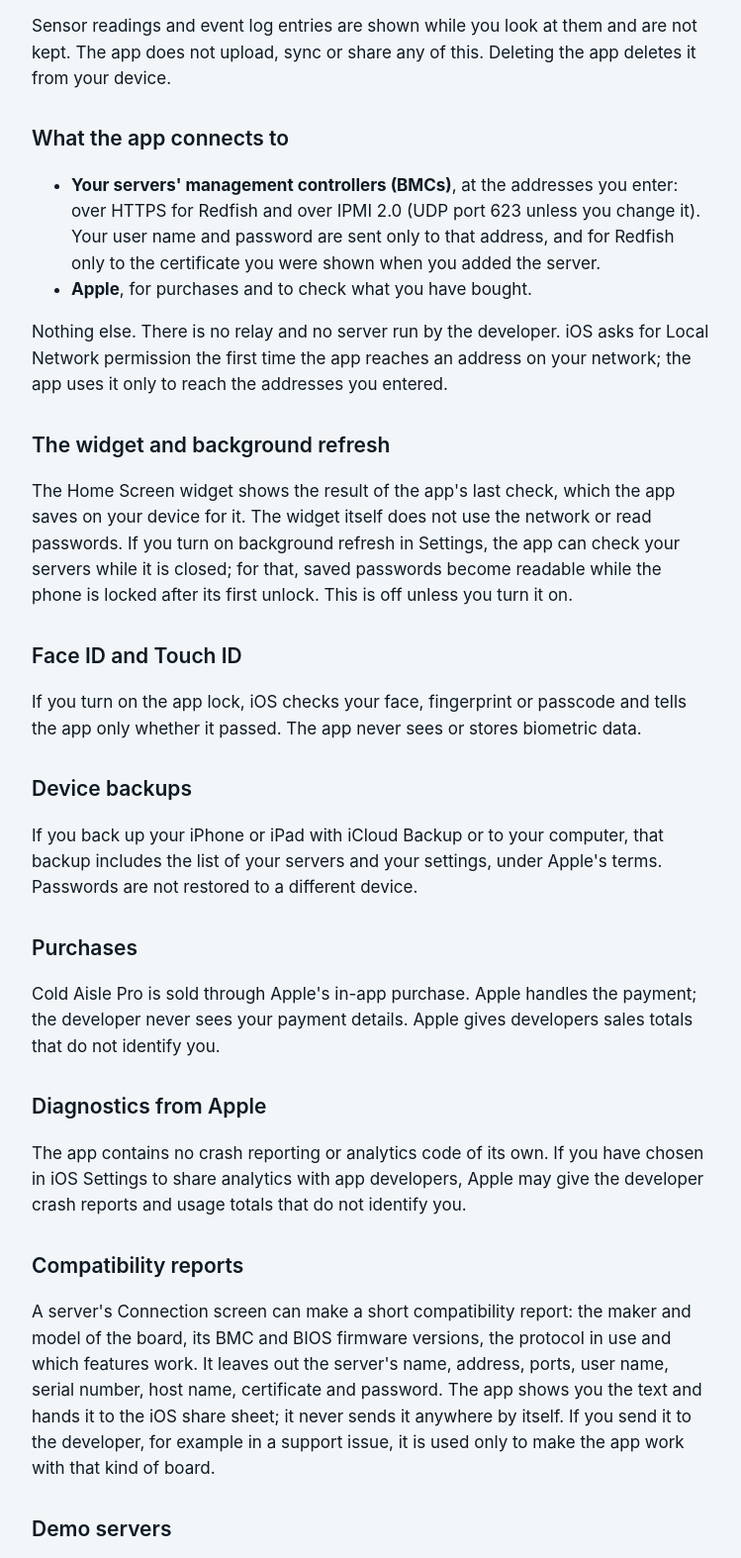
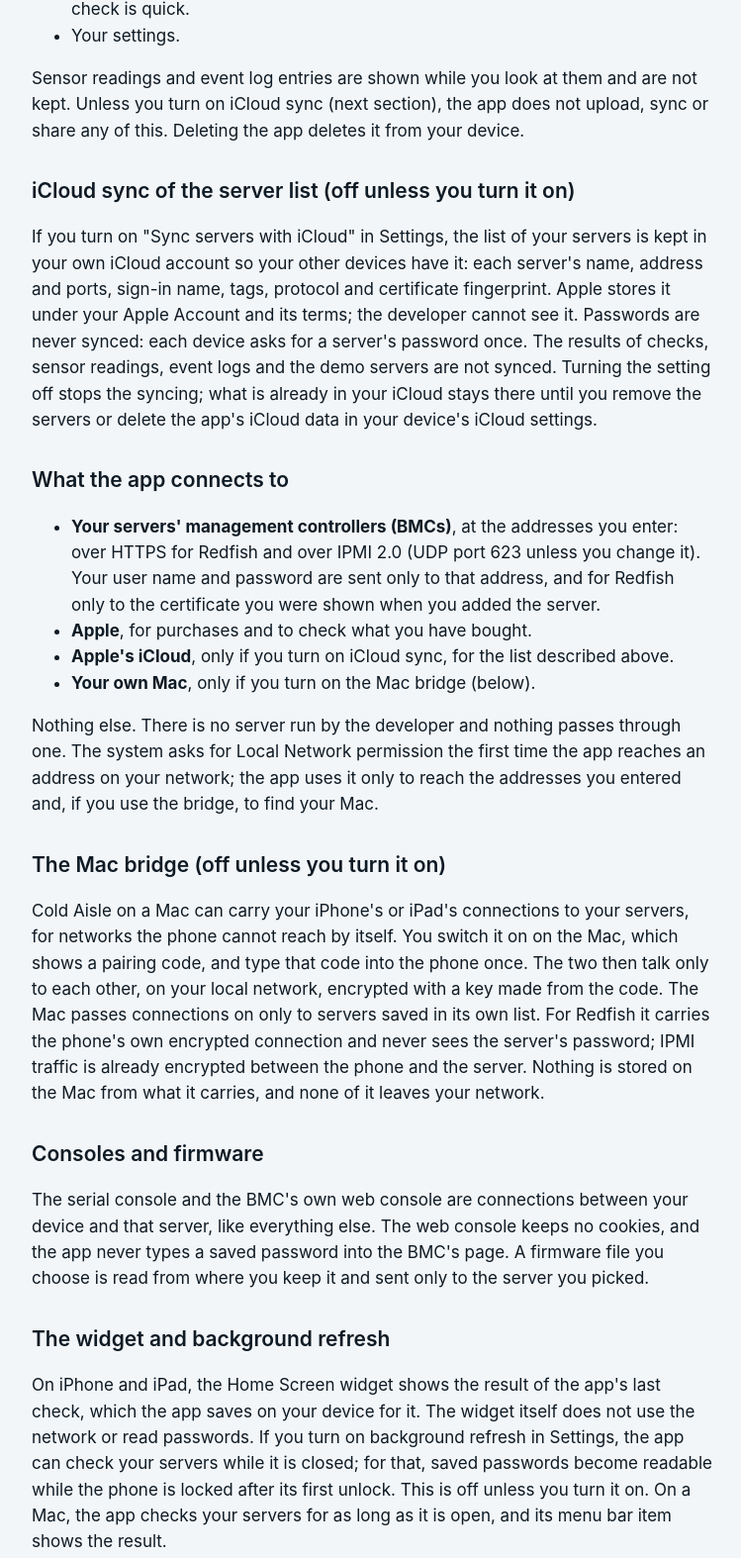
Before and after one commit to amgarcia2235/coldaisle-site, a plain HTML site: page privacy.html in a window 1280 px wide. Shown: the part 830-2404 px from the top of the page at 99% size, without its empty margins (264-1013 px from the left). Drawn offline with Linux system fonts and the light colour scheme.

Commit message:
Privacy policy: the Mac app, iCloud sync, the Mac bridge, consoles and firmware files
Co-Authored-By: Claude Fable 5.2 <noreply@anthropic.com>

```diff
--- a/privacy.html
+++ b/privacy.html
@@ -10,47 +10,59 @@
 <main>
 <nav><a href="index.html">Cold Aisle</a><a href="support.html">Support</a></nav>
 <h1>Privacy Policy</h1>
-<p class="muted">Effective November 13, 2026</p>
+<p class="muted">Effective November 14, 2026</p>
 
 <div class="card">
-<p><strong>Short version:</strong> Cold Aisle does not collect any data. There is no account, no server of ours, no ads, no analytics and no tracking. What you enter and what the app reads from your servers stays on your iPhone or iPad and travels only between it and the servers you add.</p>
+<p><strong>Short version:</strong> Cold Aisle does not collect any data. There is no account, no server of ours, no ads, no analytics and no tracking. What you enter and what the app reads from your servers stays on your Mac, iPhone or iPad and travels only between it and the servers you add. Two things are off unless you turn them on: keeping your list of servers in your own iCloud, and letting your iPhone reach servers by way of your own Mac. Both are described below.</p>
 </div>
 
 <h2>What the app stores, and where it stays</h2>
 <p>On your device only:</p>
 <ul>
 <li>The servers you add: the name and tag you give them, their address and ports, and the user name.</li>
-<li>Passwords, in the iOS Keychain, marked for this device only. They are not included in backups that can be restored to another device and they do not sync through iCloud Keychain.</li>
+<li>Passwords, in the device's Keychain, marked for this device only. They are not included in backups that can be restored to another device and they do not sync through iCloud Keychain.</li>
 <li>For a server reached over Redfish, the fingerprint of its certificate, so the app can tell you if it ever changes.</li>
 <li>The result of the last check of each server: its health, power state, the time, and the hardware summary the BMC reports (maker, model, serial number, firmware versions). For a server reached over IPMI, also its list of sensors, so the next check is quick.</li>
 <li>Your settings.</li>
 </ul>
-<p>Sensor readings and event log entries are shown while you look at them and are not kept. The app does not upload, sync or share any of this. Deleting the app deletes it from your device.</p>
+<p>Sensor readings and event log entries are shown while you look at them and are not kept. Unless you turn on iCloud sync (next section), the app does not upload, sync or share any of this. Deleting the app deletes it from your device.</p>
+
+<h2>iCloud sync of the server list (off unless you turn it on)</h2>
+<p>If you turn on "Sync servers with iCloud" in Settings, the list of your servers is kept in your own iCloud account so your other devices have it: each server's name, address and ports, sign-in name, tags, protocol and certificate fingerprint. Apple stores it under your Apple Account and its terms; the developer cannot see it. Passwords are never synced: each device asks for a server's password once. The results of checks, sensor readings, event logs and the demo servers are not synced. Turning the setting off stops the syncing; what is already in your iCloud stays there until you remove the servers or delete the app's iCloud data in your device's iCloud settings.</p>
 
 <h2>What the app connects to</h2>
 <ul>
 <li><strong>Your servers' management controllers (BMCs)</strong>, at the addresses you enter: over HTTPS for Redfish and over IPMI 2.0 (UDP port 623 unless you change it). Your user name and password are sent only to that address, and for Redfish only to the certificate you were shown when you added the server.</li>
 <li><strong>Apple</strong>, for purchases and to check what you have bought.</li>
+<li><strong>Apple's iCloud</strong>, only if you turn on iCloud sync, for the list described above.</li>
+<li><strong>Your own Mac</strong>, only if you turn on the Mac bridge (below).</li>
 </ul>
-<p>Nothing else. There is no relay and no server run by the developer. iOS asks for Local Network permission the first time the app reaches an address on your network; the app uses it only to reach the addresses you entered.</p>
+<p>Nothing else. There is no server run by the developer and nothing passes through one. The system asks for Local Network permission the first time the app reaches an address on your network; the app uses it only to reach the addresses you entered and, if you use the bridge, to find your Mac.</p>
+
+<h2>The Mac bridge (off unless you turn it on)</h2>
+<p>Cold Aisle on a Mac can carry your iPhone's or iPad's connections to your servers, for networks the phone cannot reach by itself. You switch it on on the Mac, which shows a pairing code, and type that code into the phone once. The two then talk only to each other, on your local network, encrypted with a key made from the code. The Mac passes connections on only to servers saved in its own list. For Redfish it carries the phone's own encrypted connection and never sees the server's password; IPMI traffic is already encrypted between the phone and the server. Nothing is stored on the Mac from what it carries, and none of it leaves your network.</p>
+
+<h2>Consoles and firmware</h2>
+<p>The serial console and the BMC's own web console are connections between your device and that server, like everything else. The web console keeps no cookies, and the app never types a saved password into the BMC's page. A firmware file you choose is read from where you keep it and sent only to the server you picked.</p>
+
 
 <h2>The widget and background refresh</h2>
-<p>The Home Screen widget shows the result of the app's last check, which the app saves on your device for it. The widget itself does not use the network or read passwords. If you turn on background refresh in Settings, the app can check your servers while it is closed; for that, saved passwords become readable while the phone is locked after its first unlock. This is off unless you turn it on.</p>
+<p>On iPhone and iPad, the Home Screen widget shows the result of the app's last check, which the app saves on your device for it. The widget itself does not use the network or read passwords. If you turn on background refresh in Settings, the app can check your servers while it is closed; for that, saved passwords become readable while the phone is locked after its first unlock. This is off unless you turn it on. On a Mac, the app checks your servers for as long as it is open, and its menu bar item shows the result.</p>
 
 <h2>Face ID and Touch ID</h2>
-<p>If you turn on the app lock, iOS checks your face, fingerprint or passcode and tells the app only whether it passed. The app never sees or stores biometric data.</p>
+<p>If you turn on the app lock, the system checks your face, fingerprint, passcode or Mac password and tells the app only whether it passed. The app never sees or stores biometric data.</p>
 
 <h2>Device backups</h2>
-<p>If you back up your iPhone or iPad with iCloud Backup or to your computer, that backup includes the list of your servers and your settings, under Apple's terms. Passwords are not restored to a different device.</p>
+<p>If you back up your device with iCloud Backup, Time Machine or to your computer, that backup includes the list of your servers and your settings, under Apple's terms. Passwords are not restored to a different device.</p>
 
 <h2>Purchases</h2>
 <p>Cold Aisle Pro is sold through Apple's in-app purchase. Apple handles the payment; the developer never sees your payment details. Apple gives developers sales totals that do not identify you.</p>
 
 <h2>Diagnostics from Apple</h2>
-<p>The app contains no crash reporting or analytics code of its own. If you have chosen in iOS Settings to share analytics with app developers, Apple may give the developer crash reports and usage totals that do not identify you.</p>
+<p>The app contains no crash reporting or analytics code of its own. If you have chosen in your device's settings to share analytics with app developers, Apple may give the developer crash reports and usage totals that do not identify you.</p>
 
 <h2>Compatibility reports</h2>
-<p>A server's Connection screen can make a short compatibility report: the maker and model of the board, its BMC and BIOS firmware versions, the protocol in use and which features work. It leaves out the server's name, address, ports, user name, serial number, host name, certificate and password. The app shows you the text and hands it to the iOS share sheet; it never sends it anywhere by itself. If you send it to the developer, for example in a support issue, it is used only to make the app work with that kind of board.</p>
+<p>A server's Connection screen can make a short compatibility report: the maker and model of the board, its BMC and BIOS firmware versions, the protocol in use and which features work. It leaves out the server's name, address, ports, user name, serial number, host name, certificate and password. The app shows you the text and hands it to the system's share sheet; it never sends it anywhere by itself. If you send it to the developer, for example in a support issue, it is used only to make the app work with that kind of board.</p>
 
 <h2>Demo servers</h2>
 <p>The built-in demo servers are simulated inside the app. Using them makes no network connection.</p>
```
